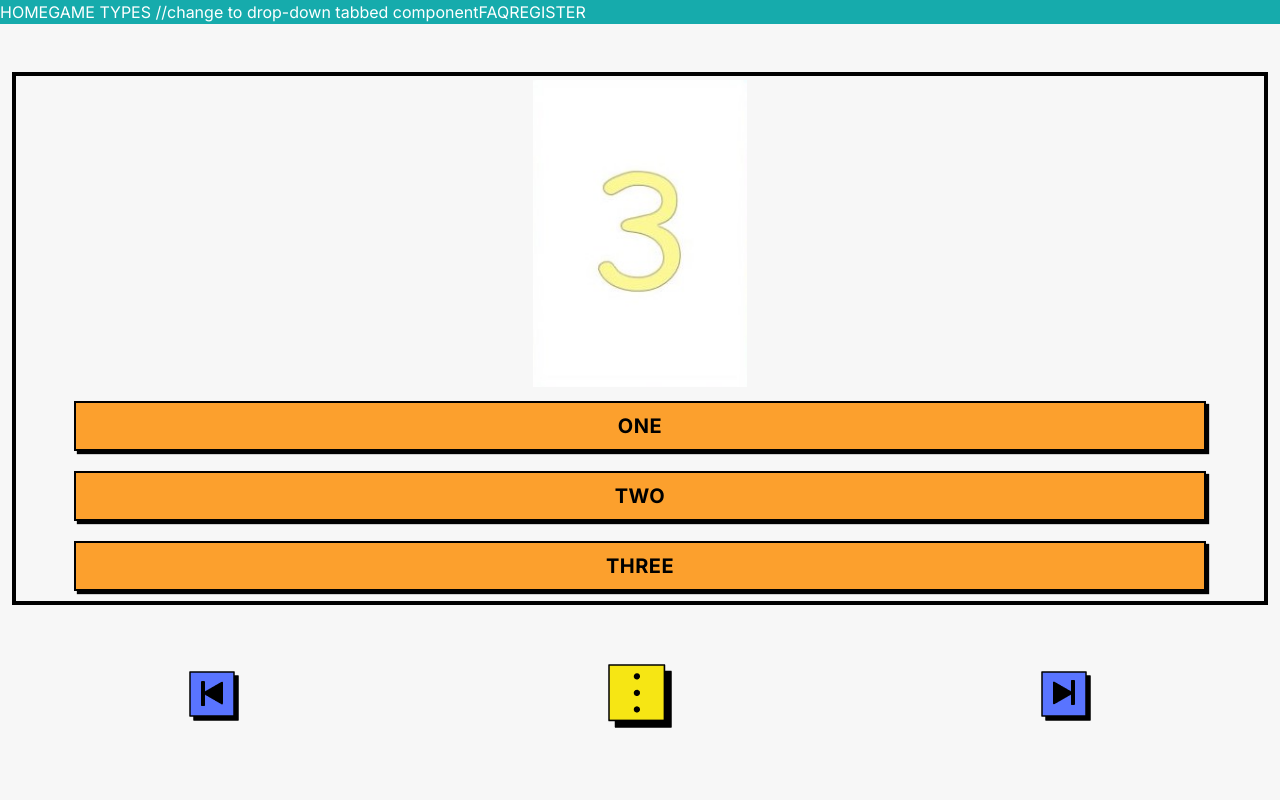
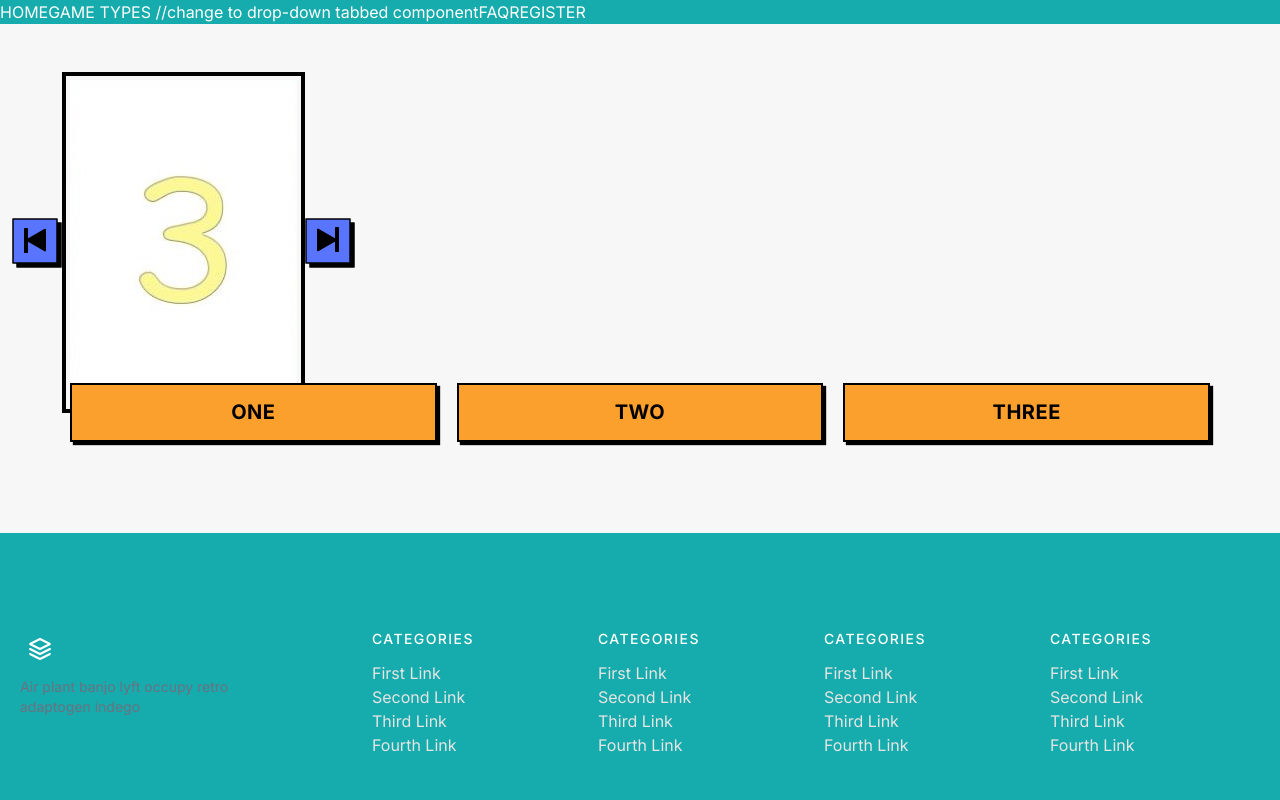
Before and after one commit to chingu-voyages/v42-geckos-team-22, a React (Vite) app: page /game in a window 1280 px wide. Shown: the top 800 px of the page. Built offline with nearby package versions, Linux system fonts and the light colour scheme.

Commit message:
responsive design
creating responsive elements, started with iphone14. Needed to hide and show different versions of the same button to match design.

```diff
--- a/src/App.jsx
+++ b/src/App.jsx
@@ -13,7 +13,7 @@ function App() {
   return (
     <>
       <Header />
-      <Routes location={location} key={location.pathname}>
+      <Routes location={location} key={location.pathname} >
         <Route path="/" element={<Home />} />
         <Route path="/faq" element={<FAQ />} />
         <Route path="/game" element={<Game />} />
--- a/src/pages/Game.jsx
+++ b/src/pages/Game.jsx
@@ -3,30 +3,38 @@ import React from "react";
 function Game () {
 
     return(
-        <div className='container mx-auto h-screen'>
-            <div className='m-1 border-4 border-black h-4/6 mb-6 mt-12 mx-3'>
-                <div className='h-3/5 flex justify-center'>
+        <div className='container mx-auto h-full '>
+            <div className='m-1 border-4 border-black h-4/6 mb-6 mt-12 mx-3 md:border-0' >
+                <div className='md:flex'>
+                <button type='button' className='hidden md:block md:flex-grow-3'>
+                    <img className='flex-none' src='src\assets\btn-skip-left.png' />
+                </button>
+                <div className='flex justify-center md:border-4 md:border-black'>
                     <img className='flex-none m-1' src='src\assets\card3.jpg' alt='Three' />
                 </div>
-                <div className='flex flex-col h-2/5 justify-center px-12'>
-                    <button type='button' className='btn-answer '>
+                <button type='button' className='hidden md:block'>
+                <img className='flex-none' src='src\assets\btn-skip-right.png' />
+                </button>
+                </div>
+                <div className='flex flex-col md:flex-row justify-center px-12 md:-my-10 md:h-44'>
+                    <button type='button' className='btn-answer flex-1'>
                         <span className='btn-answer-text'>
                             ONE
                         </span>
                     </button>
-                    <button type='button' className='btn-answer'>
+                    <button type='button' className='btn-answer flex-1'>
                         <span className='btn-answer-text'>
                             TWO
                         </span>
                     </button>
-                    <button type='button' className='btn-answer'>
+                    <button type='button' className='btn-answer flex-1'>
                         <span className='btn-answer-text'>
                             THREE
                         </span>
                     </button>
                 </div>
             </div>
-            <div className='flex justify-around items-center h-1/6 m-1'>
+            <div className='flex justify-around items-center m-1 md:hidden'>
                 <button type='button' className=''>
                     <img className='flex-none' src='src\assets\btn-skip-left.png' />
                 </button>
--- a/src/pages/Home.jsx
+++ b/src/pages/Home.jsx
@@ -1,12 +1,7 @@
 import React from "react";
 
 function Home() {
-  return (
-    <div className="container">
-
-
-    </div>
-  );
+  return <div>HOME PAGE</div>;
 }
 
 export default Home;
--- a/tailwind.config.cjs
+++ b/tailwind.config.cjs
@@ -3,6 +3,7 @@ module.exports = {
   content: ["./index.html", "./src/**/*.{js,ts,jsx,tsx}"],
   theme: {
     borderWidth: {
+      '0': '0px',
       '2': '2px',
       '3': '3px',
       '4': '4px',
```
